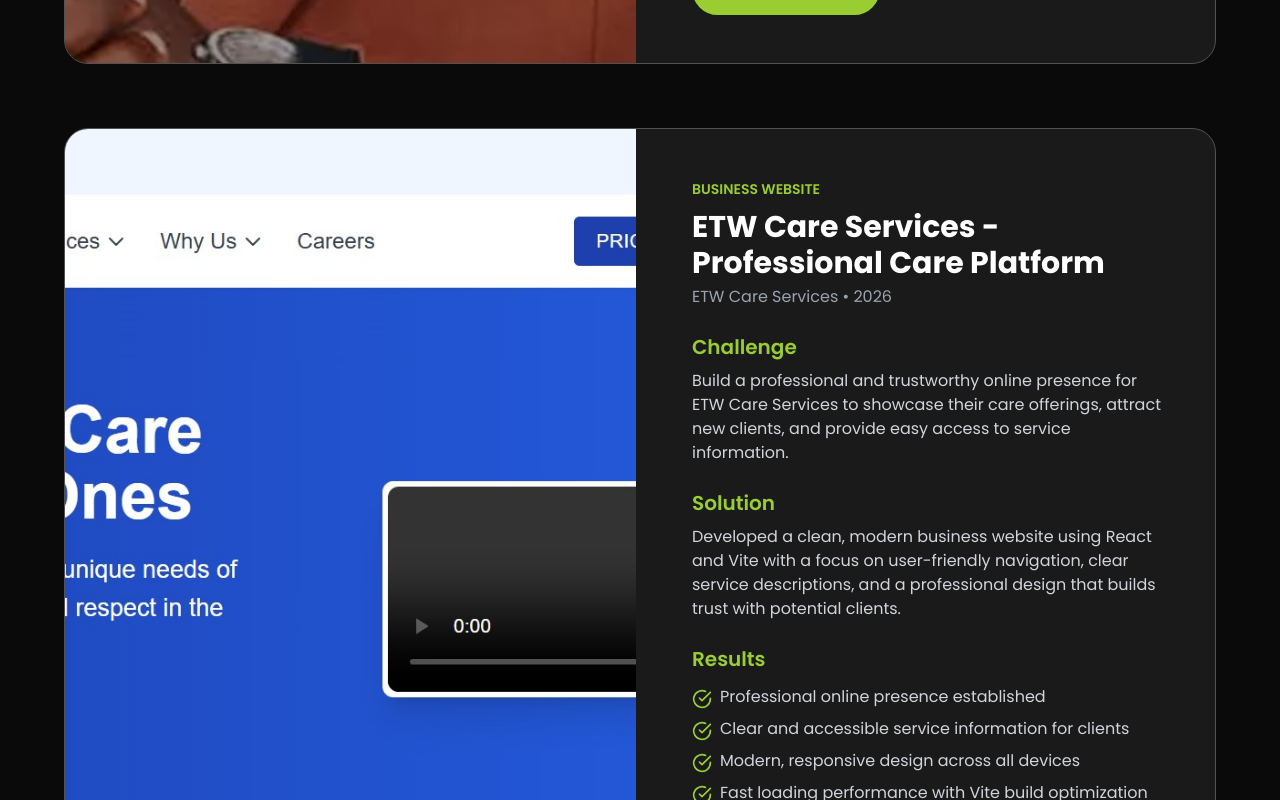
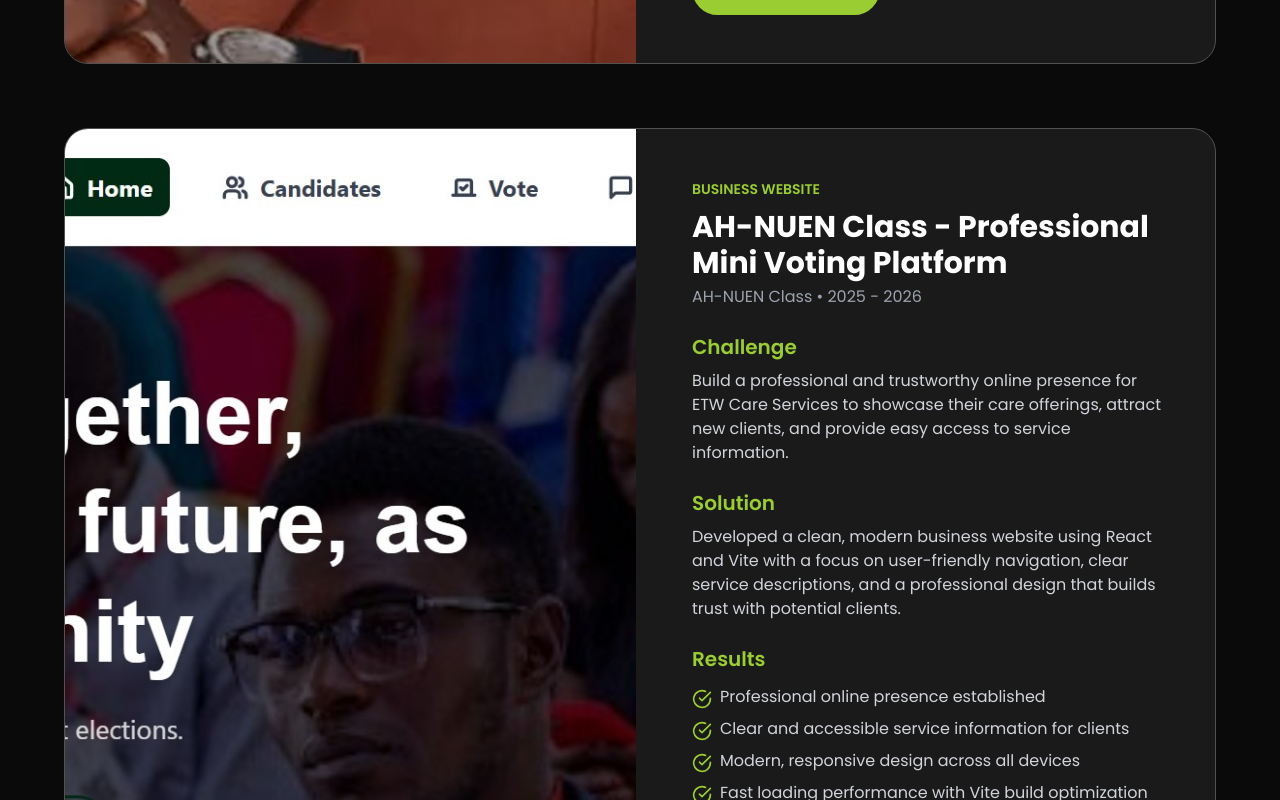
Before and after one commit to T-Swist/Master, a Next.js app in the folder client/: page /case-studies in a window 1280 px wide. Shown: the part 2000-2800 px from the top of the page. Built offline with nearby package versions, Linux system fonts and the light colour scheme; no server answers.

Commit message:
Add some adjustment on the site

```diff
--- a/client/components/sections/Hero.tsx
+++ b/client/components/sections/Hero.tsx
@@ -58,7 +58,7 @@
             </p>
             <Link
               href="/contact"
-              className="inline-block bg-primary-accent text-background px-6 py-2 rounded-full text-md font-semibold hover:bg-background hover:text-primary-accent border-2 border-primary-accent transition-all duration-300 shadow-lg hover:shadow-primary-accent/50"
+              className="inline-block bg-primary-accent text-background px-6 py-2 rounded-full text-md font-semibold hover:bg-background hover:text-primary-accent border-[0.1px] border-primary-accent transition-all duration-300 shadow-lg hover:shadow-primary-accent/50"
             >
               {t('hero.cta')}
             </Link>
--- a/client/components/sections/PortfolioSection.tsx
+++ b/client/components/sections/PortfolioSection.tsx
@@ -8,12 +8,12 @@
 export default function PortfolioSection() {
   const { t } = useLanguage();
   const projects = [
-    { id: '1', title: 'BJA Record Label', image: '/projects/bjarecord.png', link: 'https://bja-record.onrender.com/' },
-    { id: '2', title: 'T-Swist Fingers', image: '/project-2.png', link: 'https://thompsondaiminah.vercel.app/' },
-    { id: '3', title: 'T-Swist Menu', image: '/Project04.jpg', link: 'https://thompsondaiminah.vercel.app/' },
-    { id: '4', title: 'Whip In Time', image: '/projects/projectwit.png', link: 'https://whipintime.onrender.com/' },
-    { id: '5', title: 'Dream To Live', image: '/project-1.png', link: 'https://thompsondaiminah.vercel.app/' },
-    { id: '6', title: "Comfort's Menu", image: '/Screenshot (26).png', link: 'https://thompsondaiminah.vercel.app/' },
+    { id: '1', title: 'BJA Record Label Platform', image: '/projects/bjarecord.png', link: 'https://bja-record.onrender.com/', description: 'Full-stack music platform with real-time updates', tech: ['React', 'Node.js', 'PostgreSQL'] },
+    { id: '2', title: 'Whip In Time', image: '/projects/projectwit.png', link: 'https://whipintime.onrender.com/', description: 'Car rental platform with payment integration', tech: ['React', 'Express', 'Stripe'] },
+    { id: '3', title: 'AH-NUEN Class', image: '/projects/AH-NUEN.png', link: 'https://ahnuenclass.com/', description: 'Professional business website', tech: ['React', 'Vite', 'Tailwind'] },
+    { id: '4', title: 'T-Swist Menu', image: '/Project04.jpg', link: 'https://thompsondaiminah.vercel.app/', description: 'Restaurant menu application', tech: ['Next.js', 'TypeScript'] },
+    { id: '5', title: 'DaiMass Solution', image: '/projects/DaiMass.png', link: 'https://dai-mass-solution.vercel.app/', description: 'Business services platform', tech: ['React', 'Node.js'] },
+    { id: '6', title: "Comfort's Menu", image: '/Screenshot (26).png', link: 'https://thompsondaiminah.vercel.app/', description: 'Food ordering system', tech: ['Next.js', 'MongoDB'] },
   ];
 
   return (
@@ -45,9 +45,22 @@
                   className="object-cover"
                 />
               </div>
-              <h2 className="text-white text-center uppercase text-sm font-semibold">
+              <h2 className="text-white text-center uppercase text-sm font-semibold mb-2">
                 {project.title}
               </h2>
+              <p className="text-primary-accent text-xs text-center mb-3 leading-relaxed">
+                {project.description}
+              </p>
+              <div className="flex flex-wrap gap-2 justify-center mb-4">
+                {project.tech.map((technology) => (
+                  <span
+                    key={technology}
+                    className="text-xs bg-background-card text-primary-accent px-2 py-1 rounded-full"
+                  >
+                    {technology}
+                  </span>
+                ))}
+              </div>
               <Link
                 href={project.link}
                 target="_blank"
--- a/client/components/sections/ServicesSection.tsx
+++ b/client/components/sections/ServicesSection.tsx
@@ -68,7 +68,7 @@
         </div>
 
         {/* Desktop: Grid View */}
-        <div className="hidden lg:grid grid-cols-1 md:grid-cols-2 lg:grid-cols-3 gap-8 max-w-6xl mx-auto">
+        <div className="hidden lg:grid grid-cols-1 md:grid-cols-2 lg:grid-cols-2 gap-8 max-w-6xl mx-auto">
           {services.map((service, index) => {
             const Icon = service.icon;
             return (
--- a/client/data/mockData.ts
+++ b/client/data/mockData.ts
@@ -130,13 +130,13 @@
   },
   {
     id: '3',
-    title: 'ETW Care Services - Professional Care Platform',
-    slug: 'etw-care-services',
-    client: 'ETW Care Services',
-    year: '2026',
+    title: 'AH-NUEN Class - Professional Mini Voting Platform',
+    slug: 'ah-nuenclass-services',
+    client: 'AH-NUEN Class',
+    year: '2025 - 2026',
     category: 'Business Website',
-    image: '/projects/etw-project.png',
-    liveLink: 'https://care-services-theta.vercel.app/',
+    image: '/projects/AH-NUEN.png',
+    liveLink: 'https://ahnuenclass.com/',
     challenge: 'Build a professional and trustworthy online presence for ETW Care Services to showcase their care offerings, attract new clients, and provide easy access to service information.',
     solution: 'Developed a clean, modern business website using React and Vite with a focus on user-friendly navigation, clear service descriptions, and a professional design that builds trust with potential clients.',
     results: [
@@ -145,7 +145,7 @@
       'Modern, responsive design across all devices',
       'Fast loading performance with Vite build optimization',
     ],
-    technologies: ['React', 'Vite', 'CSS', 'JavaScript', 'Vercel'],
+    technologies: ['React', 'Vite', 'TailwindSS', 'JavaScript', 'TypeScript', 'Express', 'Postgres', 'Vercel'],
     features: [
       'Professional landing page with service highlights',
       'Detailed service descriptions and offerings',
--- a/client/lib/validation.ts
+++ b/client/lib/validation.ts
@@ -1,7 +1,7 @@
 import { z } from 'zod';
 
 export const contactFormSchema = z.object({
-  name: z.string().min(2, 'Name must be at least 2 characters'),
+  name: z.string().min(3, 'Name must be at least 3 characters'),
   email: z.string().email('Please enter a valid email address'),
   phone: z.string().optional(),
   company: z.string().optional(),
```
Also changed, not shown: client/public/projects/AH-NUEN.png (added), client/public/projects/DaiMass.png (added).
